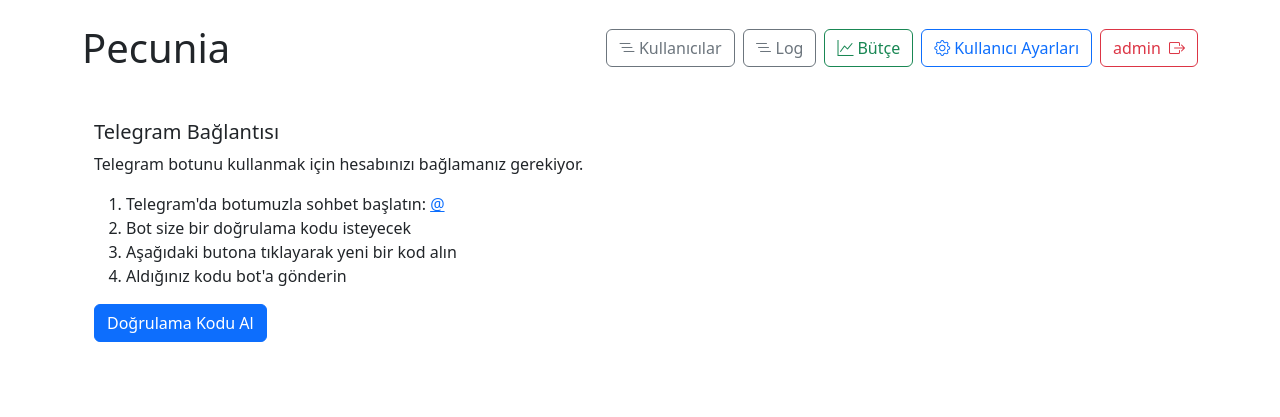
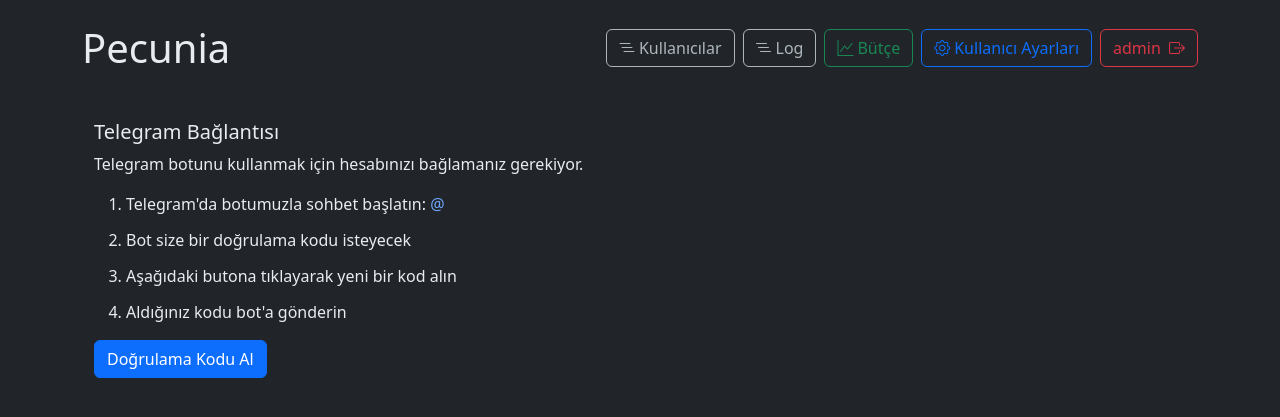
Before and after one commit to hermesthecat/odeme_takip, a PHP site: page /profile.php in a window 1280 px wide. Shown: the top 417 px of the page. Run offline with PHP 8.4, Linux system fonts and the light colour scheme; a user stored in the database is signed in; data comes from the database, SQL or seed files in the repository; data that the repository does not hold is empty; some libraries are stand-ins or nearby versions.

Commit message:
Tema Yönetimi: Kullanıcı Tercih Entegrasyonu
- Profil sayfasına tema yükleme mekanizması eklendi
- Sayfa yüklendiğinde localStorage'dan tema ayarı çekildi
- AJAX isteği ile kullanıcı tema tercihi alındı
- Tema değişikliği için gerekli JavaScript fonksiyonları güncellendi

```diff
--- /dev/null
+++ b/profile.css
@@ -0,0 +1,139 @@
+/* Profile.css - A. Kerem Gök */
+
+:root {
+    --bg-color: #f8f9fa;
+    --text-color: #212529;
+    --card-bg: #ffffff;
+    --border-color: #dee2e6;
+    --primary-color: #0d6efd;
+    --success-color: #198754;
+    --danger-color: #dc3545;
+    --secondary-color: #6c757d;
+    --link-color: #0d6efd;
+    --code-bg: #f8f9fa;
+    --shadow-color: rgba(0, 0, 0, 0.1);
+}
+
+[data-theme="dark"] {
+    --bg-color: #212529;
+    --text-color: #e9ecef;
+    --card-bg: #343a40;
+    --border-color: #495057;
+    --primary-color: #0d6efd;
+    --success-color: #198754;
+    --danger-color: #dc3545;
+    --secondary-color: #adb5bd;
+    --link-color: #6ea8fe;
+    --code-bg: #2b3035;
+    --shadow-color: rgba(0, 0, 0, 0.5);
+}
+
+body {
+    background-color: var(--bg-color);
+    color: var(--text-color);
+    transition: background-color 0.3s ease, color 0.3s ease;
+}
+
+.container {
+    background-color: var(--bg-color);
+    color: var(--text-color);
+}
+
+/* Başlık ve Kullanıcı Bilgisi */
+h1, h2, h3, h4, h5, h6 {
+    color: var(--text-color);
+}
+
+/* Butonlar */
+.btn-outline-primary {
+    color: var(--primary-color);
+    border-color: var(--primary-color);
+}
+
+.btn-outline-primary:hover {
+    background-color: var(--primary-color);
+    color: white;
+}
+
+.btn-outline-success {
+    color: var(--success-color);
+    border-color: var(--success-color);
+}
+
+.btn-outline-success:hover {
+    background-color: var(--success-color);
+    color: white;
+}
+
+.btn-outline-danger {
+    color: var(--danger-color);
+    border-color: var(--danger-color);
+}
+
+.btn-outline-danger:hover {
+    background-color: var(--danger-color);
+    color: white;
+}
+
+.btn-outline-secondary {
+    color: var(--secondary-color);
+    border-color: var(--secondary-color);
+}
+
+.btn-outline-secondary:hover {
+    background-color: var(--secondary-color);
+    color: white;
+}
+
+/* Telegram Bağlantısı */
+.text-success {
+    color: var(--success-color) !important;
+}
+
+/* Linkler */
+a {
+    color: var(--link-color);
+    text-decoration: none;
+}
+
+a:hover {
+    text-decoration: underline;
+}
+
+/* Doğrulama Kodu */
+.mt-3 strong {
+    color: var(--primary-color);
+    background-color: var(--code-bg);
+    padding: 0.2rem 0.5rem;
+    border-radius: 0.25rem;
+    font-size: 1.2rem;
+}
+
+/* Kartlar ve Konteynırlar */
+.card {
+    background-color: var(--card-bg);
+    border-color: var(--border-color);
+    box-shadow: 0 0.125rem 0.25rem var(--shadow-color);
+}
+
+/* Listeler */
+ol li {
+    margin-bottom: 0.75rem;
+}
+
+/* Responsive Ayarlar */
+@media (max-width: 768px) {
+    .d-flex.justify-content-between.align-items-center {
+        flex-direction: column;
+        align-items: flex-start !important;
+    }
+
+    .d-flex.align-items-center {
+        margin-top: 1rem;
+        flex-wrap: wrap;
+    }
+
+    .btn {
+        margin-bottom: 0.5rem;
+    }
+}
--- a/profile.php
+++ b/profile.php
@@ -149,6 +149,24 @@
     <script src="js/theme.js"></script>
 
     <script>
+        // Sayfa yüklendiğinde ve her 5 dakikada bir güncelle
+        window.onload = function() {
+            // Tema ayarını uygula
+            const savedTheme = localStorage.getItem('theme');
+            if (savedTheme) {
+                document.documentElement.setAttribute('data-theme', savedTheme);
+                document.body.setAttribute('data-theme', savedTheme);
+            }
+        };
+
+        // Kullanıcı temasını yükle
+        ajaxRequest({
+            action: 'get_user_data'
+        }).done(function(response) {
+            if (response.status === 'success') {
+                setTheme(response.data.theme_preference);
+            }
+        });
         // Çıkış işlemi
         document.querySelector('.logout-btn').addEventListener('click', function() {
             Swal.fire({
```
